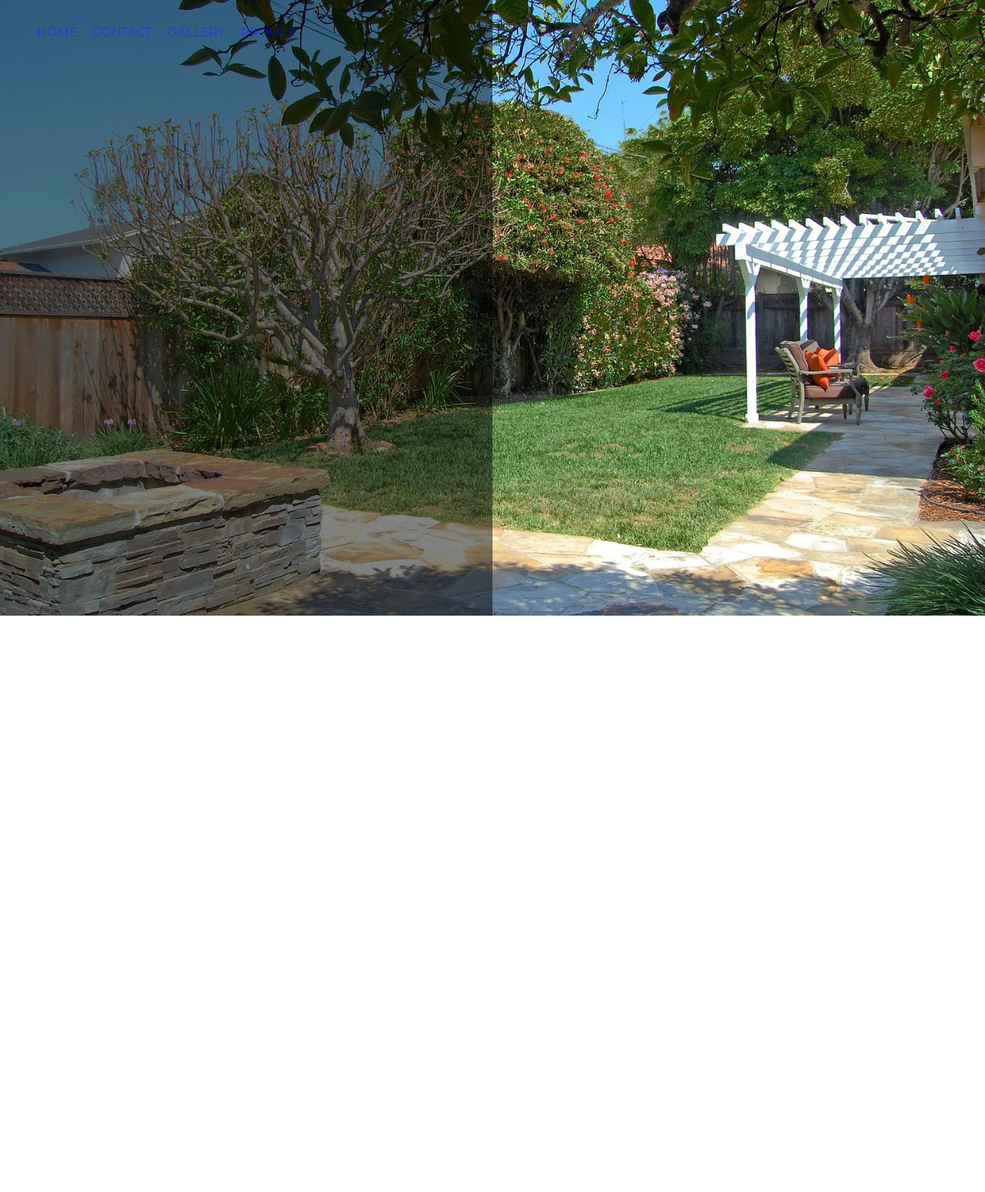
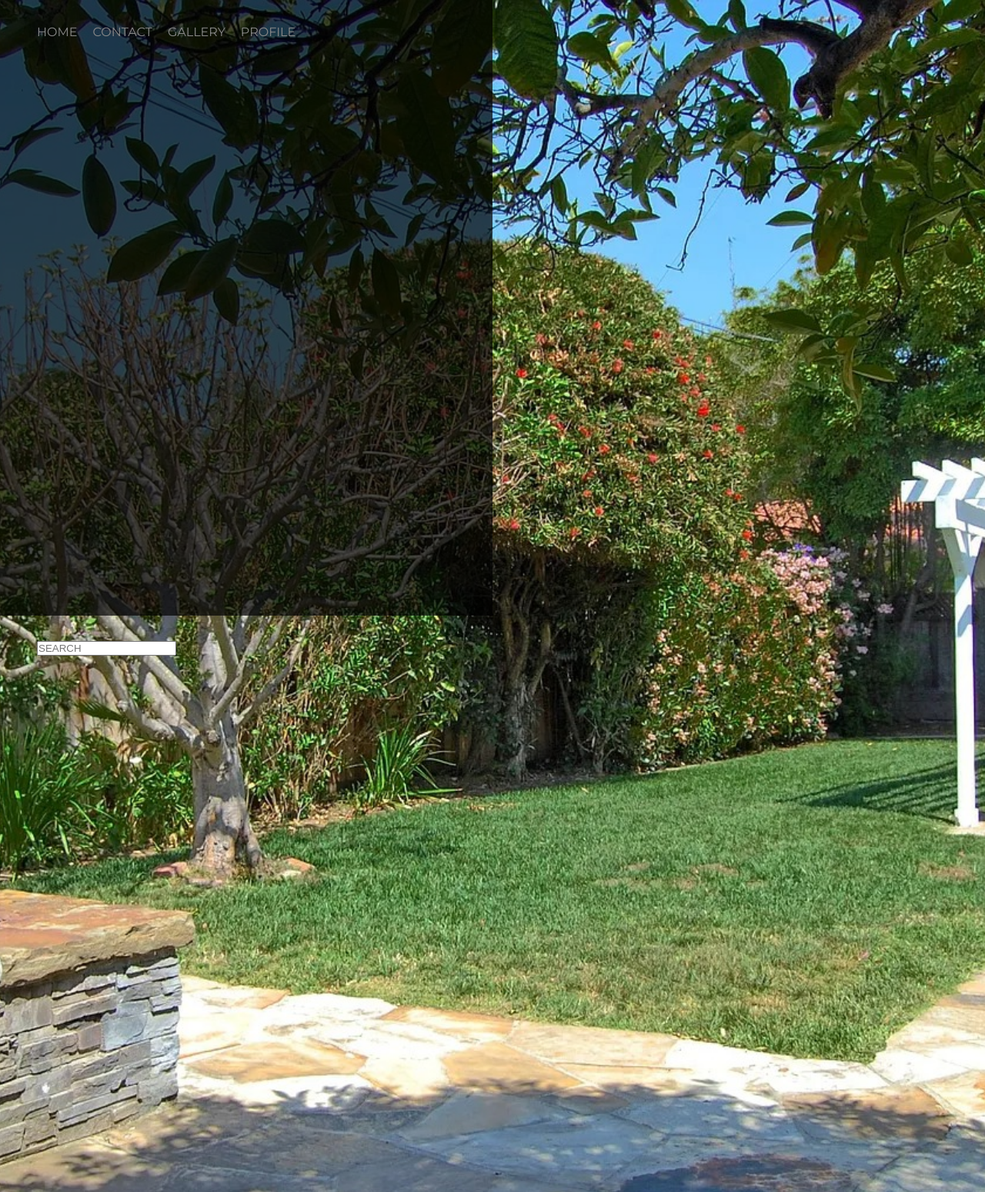
Before and after one commit to Um-mi-Tech/OVERLAY, a plain HTML site: page Index.html in a window 1280 px wide. Shown: the top 1549 px of the page at 77% size. Before the commit the page ends 800 px from the top, so only its background shows below. Drawn offline with Linux system fonts and the light colour scheme.

Commit message:
update all files in repositories

```diff
--- a/Index.html
+++ b/Index.html
@@ -27,7 +27,11 @@
         </header>
 
     </div>
-    <div class="section_2"></div>
+    <div class="section_2">
+        <form>
+            <input type="search" id="search" placeholder="SEARCH">
+        </form>
+    </div>
 </section>
 
 
--- a/styles2.css
+++ b/styles2.css
@@ -24,7 +24,6 @@
     justify-content: space-evenly;
     background: #000000b4;
     width: 50%;
-    opacity: 0.7;
     min-height: 100vh;
 
 }
@@ -37,6 +36,7 @@ header{
    width: 100%;
    justify-content: space-between;
    z-index: 999;
+   color:#fff
 
 
 }
@@ -45,5 +45,36 @@ nav ul{
     justify-content: space-between;
     gap: 20px;
     align-items: center;
-    color:#fff
+
 }
+
+nav a{
+    text-decoration: none;
+    color: #898989;
+
+}
+
+ nav a:hover{
+    color: #fff;
+}
+
+ nav a::before{
+    content: "";
+    height: 5px;
+    bottom: -10px;
+    width: 0;
+    left: 100%;
+    background-color: #fff;
+    transition: 0.3sec;
+}
+
+ a:hover::before{
+    width: 100%
+}
+.section_2{
+    padding: 2rem 3rem;
+    font-family: "Montserrat", sans-serif;
+    width: 50%;
+    min-height: 100vh;
+
+}
```
